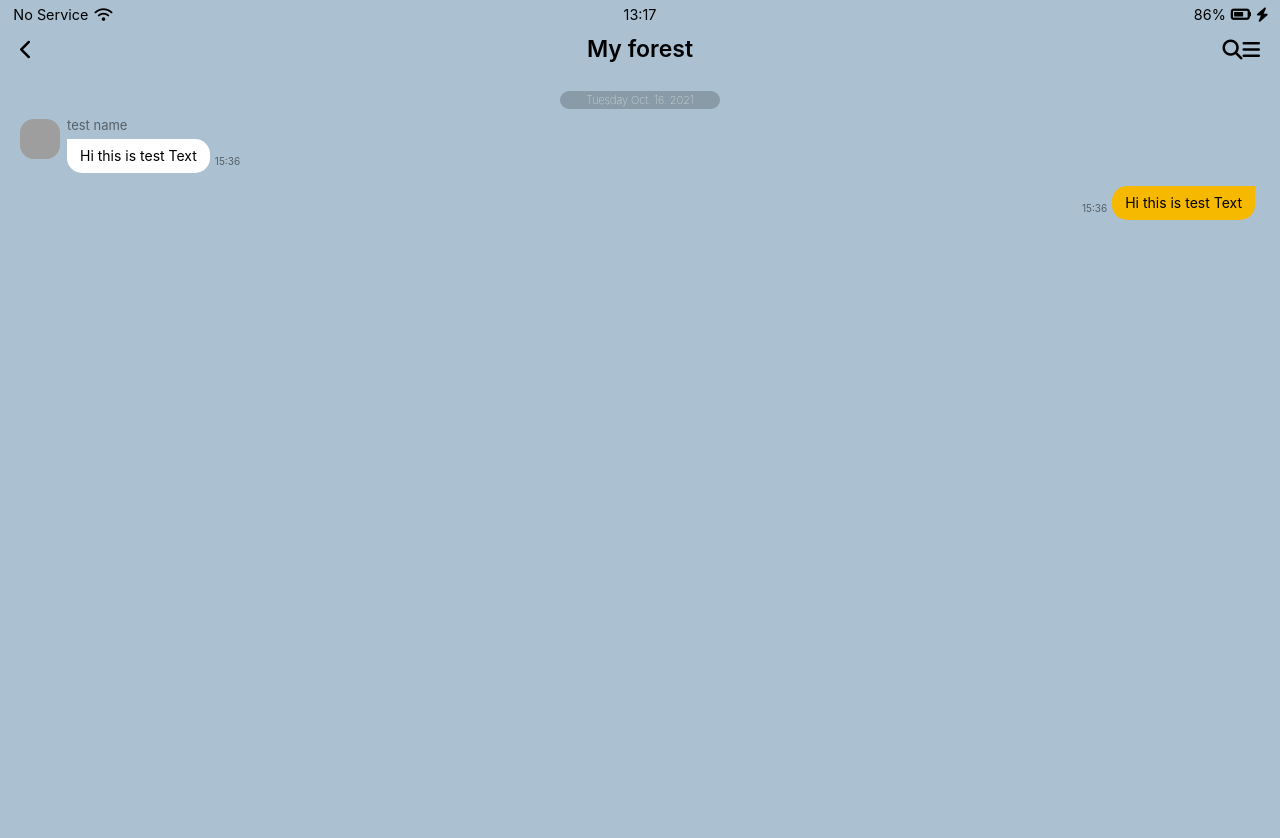
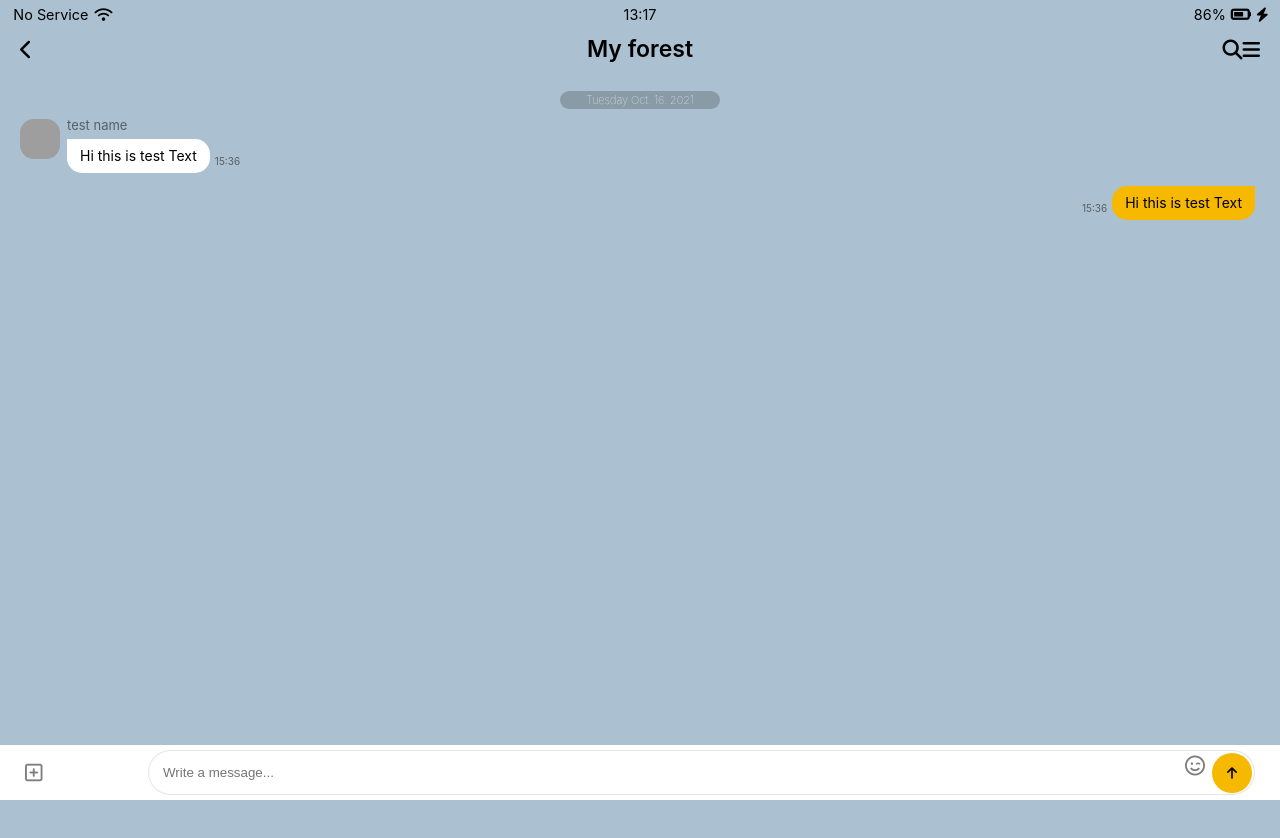
Before and after one commit to codename-song/kakao-clone, a plain HTML site: page chat.html in a window 1280 px wide. Shown: the top 838 px of the page. Drawn offline with Linux system fonts and the light colour scheme; grey boxes are pictures that could not be loaded.

Commit message:
Complete Message Input bar

```diff
--- a/chat.html
+++ b/chat.html
@@ -74,6 +74,19 @@
           </div>
         </div>
       </div>
+
+      <form class="reply">
+        <div class="reply__column">
+          <i class="far fa-plus-square fa-lg"></i>
+        </div>
+        <div class="reply__column">
+          <input type="text" placeholder="Write a message..." />
+          <i class="far fa-smile-wink fa-lg"></i>
+          <button>
+            <i class="fas fa-arrow-up"></i>
+          </button>
+        </div>
+      </form>
     </main>
 
     <!-- Script should be located at the end of the body code -->
--- a/css/screens/chat.css
+++ b/css/screens/chat.css
@@ -80,3 +80,63 @@
   border-top-right-radius: 0px;
   margin-left: 5px;
 }
+
+.reply {
+  position: fixed;
+  bottom: 0;
+  width: 100%;
+  background-color: white;
+  display: flex;
+  justify-content: space-between;
+  padding: 5px 25px;
+  box-sizing: border-box;
+  align-items: center;
+}
+
+.reply .reply__column:first-child {
+  width: 10%;
+}
+.reply .reply__column:last-child {
+  width: 90%;
+  position: relative;
+}
+
+.reply i {
+  opacity: 0.5;
+}
+
+.reply input {
+  padding: 14px;
+  width: 100%;
+  border: var(--main-border);
+  border-radius: 25px;
+  box-sizing: border-box;
+}
+
+.reply__column:last-child > i,
+.reply__column:last-child button {
+  position: absolute;
+  right: 3px;
+  top: 3px;
+}
+
+.reply__column:last-child > i {
+  right: 50px;
+  top: 15px;
+}
+
+.reply__column button {
+  background-color: var(--kakaoyellow);
+  border: none;
+  width: 40px;
+  height: 40px;
+  border-radius: 50%;
+}
+
+.reply__column button i {
+  opacity: 1;
+}
+.reply__column button:focus,
+.reply__column button:active {
+  outline: none;
+}
```
